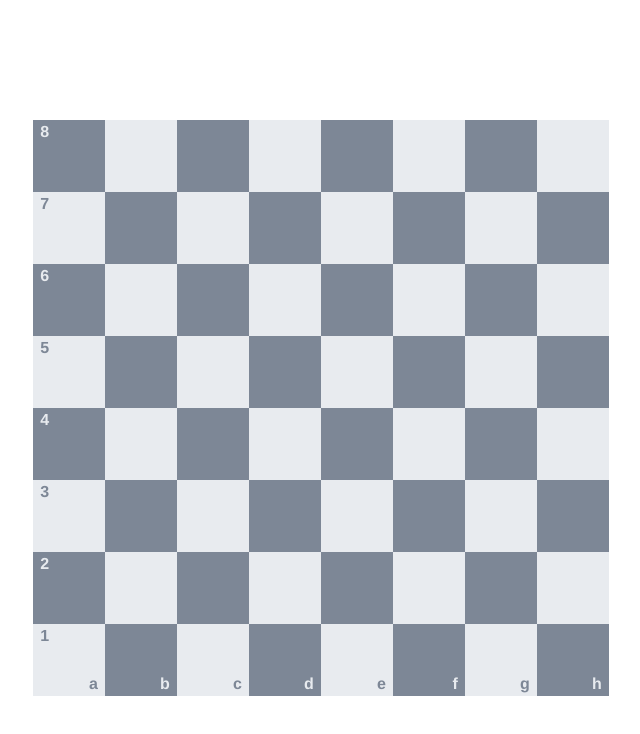
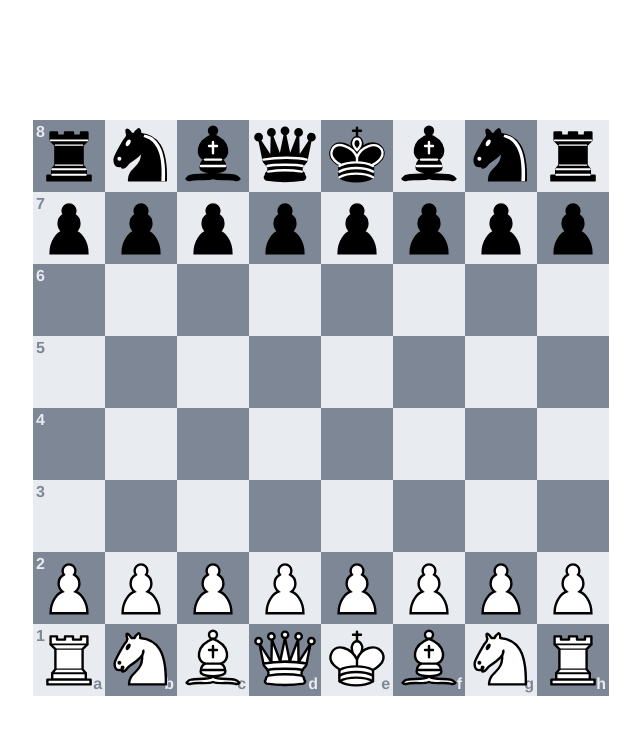
Before and after one commit to Praveen-Palanivel/Chess, a plain HTML site: page index.html in a window 1280 px wide. Shown: the whole page, without its empty margins (319-959 px from the left). Drawn offline with Linux system fonts and the light colour scheme.

Commit message:
Add Chess Pieces

```diff
--- a/index.html
+++ b/index.html
@@ -2,7 +2,7 @@
 <html>
     <head>
         <title>Chess Board</title>
-        <link rel="stylesheet" href="./stylee.css">
+        <link rel="stylesheet" href="./style.css">
     </head>
 
     <body>
@@ -10,26 +10,88 @@
             <!--8th Rank-->
             <div class = "black square">
                 <div class = "rank whiteText">8</div>
+                <div class = "piece Rook">
+                    <img src = "./pieces-basic-svg/rook-b.svg" alt = "Black Rook">
+                </div>
             </div>
-            <div class = "white square"></div>
-            <div class = "black square"></div>
-            <div class = "white square"></div>
-            <div class = "black square"></div>
-            <div class = "white square"></div>
-            <div class = "black square"></div>
-            <div class = "white square"></div>
+            <div class = "white square">
+                 <div class = "piece Knight">
+                    <img src = "./pieces-basic-svg/knight-b.svg" alt = "Black Knight">
+                </div>
+            </div>
+            <div class = "black square">
+                <div class = "piece Bishop">
+                    <img src = "./pieces-basic-svg/bishop-b.svg" alt = "Black Bishop">
+                </div>
+            </div>
+            <div class = "white square">
+                <div class = "piece Queen">
+                    <img src = "./pieces-basic-svg/queen-b.svg" alt = "Black Queen">
+                </div>
+            </div>
+            <div class = "black square">
+                <div class = "piece King">
+                    <img src = "./pieces-basic-svg/king-b.svg" alt = "Black King">
+                </div>
+            </div>
+            <div class = "white square">
+                <div class = "piece Bishop">
+                    <img src = "./pieces-basic-svg/bishop-b.svg" alt = "Black Bishop">
+                </div>
+            </div>
+            <div class = "black square">
+                 <div class = "piece Knight">
+                    <img src = "./pieces-basic-svg/knight-b.svg" alt = "Black Knight">
+                </div>
+            </div>
+            <div class = "white square">
+                <div class = "piece Rook">
+                    <img src = "./pieces-basic-svg/rook-b.svg" alt = "Black Rook">
+                </div>
+            </div>
 
             <!--7th Rank-->
             <div class = "white square">
                 <div class = "rank blackText">7</div>
+                <div class = "piece Pawn">
+                    <img src = "./pieces-basic-svg/pawn-b.svg" alt = "Black Pawn">
+                 </div>
             </div>
-            <div class = "black square"></div>
-            <div class = "white square"></div>
-            <div class = "black square"></div>
-            <div class = "white square"></div>
-            <div class = "black square"></div>
-            <div class = "white square"></div>
-            <div class = "black square"></div>
+            <div class = "black square">
+                <div class = "piece Pawn">
+                    <img src = "./pieces-basic-svg/pawn-b.svg" alt = "Black Pawn">
+                 </div>
+            </div>
+            <div class = "white square">
+                <div class = "piece Pawn">
+                    <img src = "./pieces-basic-svg/pawn-b.svg" alt = "Black Pawn">
+                 </div>
+            </div>
+            <div class = "black square">
+                <div class = "piece Pawn">
+                    <img src = "./pieces-basic-svg/pawn-b.svg" alt = "Black Pawn">
+                 </div>
+            </div>
+            <div class = "white square">
+                <div class = "piece Pawn">
+                    <img src = "./pieces-basic-svg/pawn-b.svg" alt = "Black Pawn">
+                 </div>
+            </div>
+            <div class = "black square">
+                <div class = "piece Pawn">
+                    <img src = "./pieces-basic-svg/pawn-b.svg" alt = "Black Pawn">
+                 </div>
+            </div>
+            <div class = "white square">
+                <div class = "piece Pawn">
+                    <img src = "./pieces-basic-svg/pawn-b.svg" alt = "Black Pawn">
+                 </div>
+            </div>
+            <div class = "black square">
+                <div class = "piece Pawn">
+                    <img src = "./pieces-basic-svg/pawn-b.svg" alt = "Black Pawn">
+                 </div>
+            </div>
 
             <!--6th Rank-->
             <div class = "black square">
@@ -82,40 +144,95 @@
             <!--2nd Rank-->
             <div class = "black square">
                  <div class = "rank whiteText">2</div>
+                 <div class = "piece Pawn">
+                    <img src = "./pieces-basic-svg/pawn-w.svg" alt = "White Pawn">
+                 </div>
             </div>
-            <div class = "white square"></div>
-            <div class = "black square"></div>
-            <div class = "white square"></div>
-            <div class = "black square"></div>
-            <div class = "white square"></div>
-            <div class = "black square"></div>
-            <div class = "white square"></div>
+            <div class = "white square">
+                <div class = "piece Pawn">
+                    <img src = "./pieces-basic-svg/pawn-w.svg" alt = "White Pawn">
+                 </div>
+            </div>
+            <div class = "black square">
+                <div class = "piece Pawn">
+                    <img src = "./pieces-basic-svg/pawn-w.svg" alt = "White Pawn">
+                 </div>
+            </div>
+            <div class = "white square">
+                <div class = "piece Pawn">
+                    <img src = "./pieces-basic-svg/pawn-w.svg" alt = "White Pawn">
+                 </div>
+            </div>
+            <div class = "black square">
+                <div class = "piece Pawn">
+                    <img src = "./pieces-basic-svg/pawn-w.svg" alt = "White Pawn">
+                 </div>
+            </div>
+            <div class = "white square">
+                <div class = "piece Pawn">
+                    <img src = "./pieces-basic-svg/pawn-w.svg" alt = "White Pawn">
+                 </div>
+            </div>
+            <div class = "black square">
+                <div class = "piece Pawn">
+                    <img src = "./pieces-basic-svg/pawn-w.svg" alt = "White Pawn">
+                 </div>
+            </div>
+            <div class = "white square">
+                <div class = "piece Pawn">
+                    <img src = "./pieces-basic-svg/pawn-w.svg" alt = "White Pawn">
+                 </div>
+            </div>
 
             <!--1st Rank-->
             <div class = "white square">
                 <div class = "rank blackText">1</div>
                 <div class = "coordinate blackText">a</div>
+                <div class = "piece Rook">
+                    <img src = "./pieces-basic-svg/rook-w.svg" alt = "White Rook">
+                </div>
             </div>
             <div class = "black square">
                 <div class = "coordinate whiteText">b</div>
+                <div class = "piece Knight">
+                    <img src = "./pieces-basic-svg/knight-w.svg" alt = "White Knight">
+                </div>
             </div>
             <div class = "white square">
                 <div class = "coordinate blackText">c</div>
+                <div class = "piece Bishop">
+                    <img src = "./pieces-basic-svg/bishop-w.svg" alt = "White Bishop">
+                </div>
             </div>
             <div class = "black square">
                 <div class = "coordinate whiteText">d</div>
+                <div class = "piece Queen">
+                    <img src = "./pieces-basic-svg/queen-w.svg" alt = "White Queen">
+                </div>
             </div>
             <div class = "white square">
                 <div class = "coordinate blackText">e</div>
+                <div class = "piece King">
+                    <img src = "./pieces-basic-svg/king-w.svg" alt = "White King">
+                </div>
             </div>
             <div class = "black square">
                 <div class = "coordinate whiteText">f</div>
+                <div class = "piece Bishop">
+                    <img src = "./pieces-basic-svg/bishop-w.svg" alt = "White Bishop">
+                </div>
             </div>
             <div class = "white square">
                 <div class = "coordinate blackText">g</div>
+                <div class = "piece Knight">
+                    <img src = "./pieces-basic-svg/knight-w.svg" alt = "White Knight">
+                </div>
             </div>
             <div class = "black square">
                 <div class = "coordinate whiteText">h</div>
+                <div class = "piece Rook" color = "white">
+                    <img src = "./pieces-basic-svg/rook-w.svg" alt = "White Rook">
+                </div>
             </div>
         </div>
     </body>
--- a/stylee.css
+++ b/style.css
@@ -35,7 +35,7 @@ body {
     display: flex;
     height: auto;
     bottom: 4%;
-    right: 10%;;
+    right: 4%;;
     position: absolute;
     font-family: 'Franklin Gothic Medium', 'Arial Narrow', Arial, sans-serif;
     font-weight: bold;
@@ -45,7 +45,7 @@ body {
     display: flex;
     height: auto;
     top: 4%;
-    left: 10%;
+    left: 4%;
     position: absolute;
     font-family: 'Franklin Gothic Medium', 'Arial Narrow', Arial, sans-serif;
     font-weight: bold;
@@ -58,3 +58,16 @@ body {
 .blackText {
     color: rgb(125, 135, 150);
 }
+
+.piece {
+    width: 100%;
+    z-index: 1;
+    height: auto;
+    cursor: pointer;
+}
+
+.piece img {
+    max-width: 100%;
+    width: 100%;
+    height: auto;
+}
```
Also changed, not shown: pieces-basic-svg/bishop-b.svg (added), pieces-basic-svg/bishop-w.svg (added), pieces-basic-svg/king-b.svg (added), pieces-basic-svg/king-w.svg (added), pieces-basic-svg/knight-b.svg (added), pieces-basic-svg/knight-w.svg (added), pieces-basic-svg/pawn-b.svg (added), pieces-basic-svg/pawn-w.svg (added), pieces-basic-svg/queen-b.svg (added), pieces-basic-svg/queen-w.svg (added), pieces-basic-svg/rook-b.svg (added), pieces-basic-svg/rook-w.svg (added).
